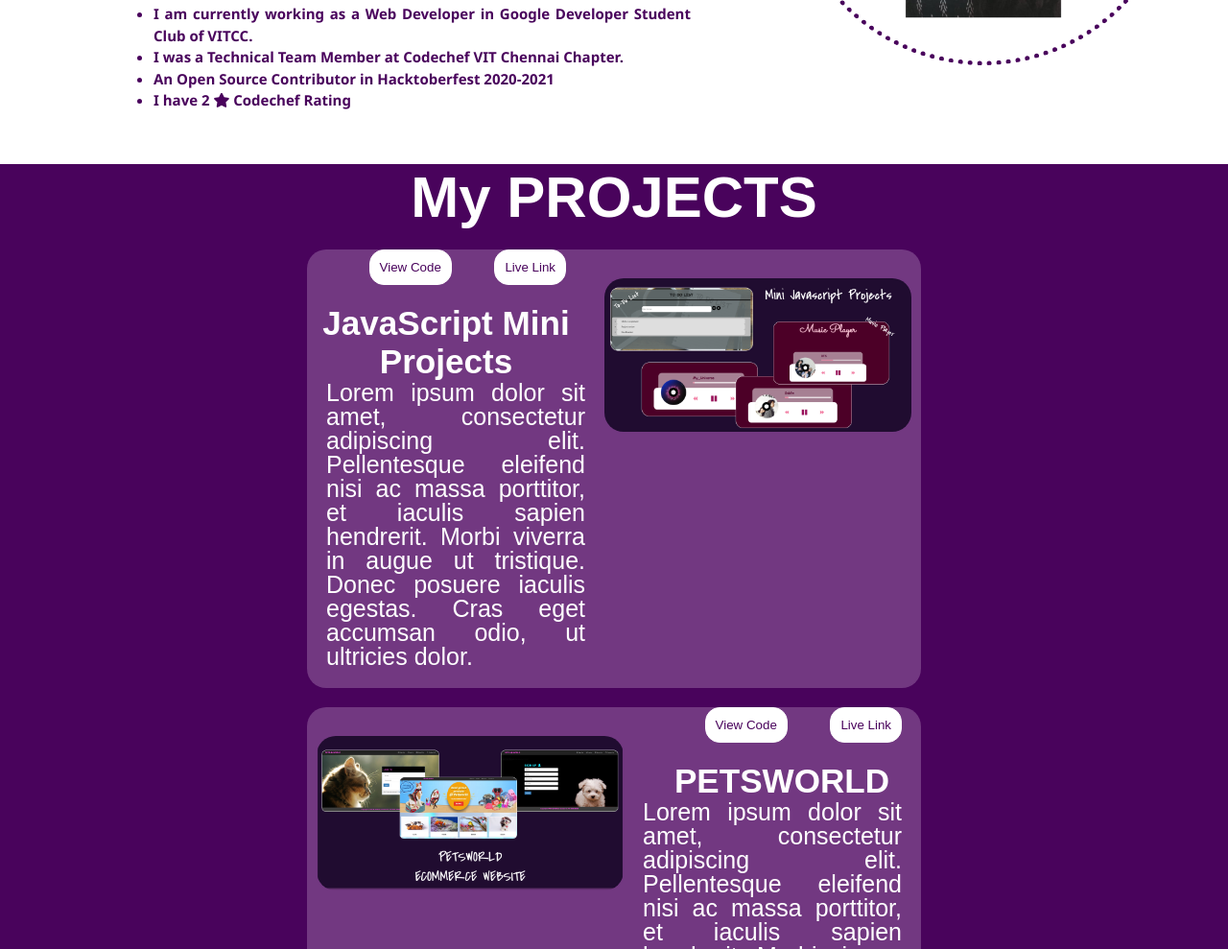
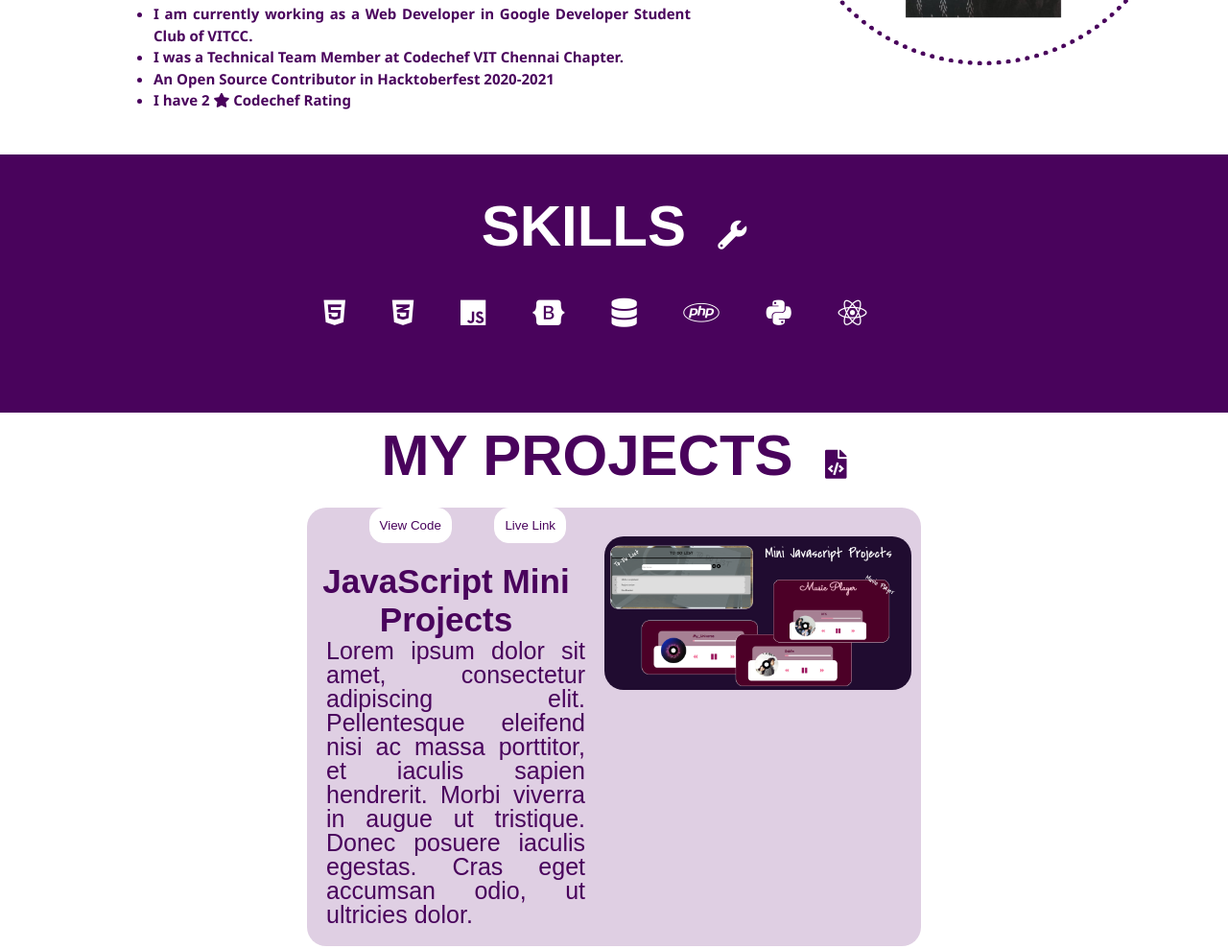
Before and after one commit to HimaRaniMathews/CV, a plain HTML site: page index.html in a window 1280 px wide. Shown: the part 1151-2140 px from the top of the page at 96% size. Drawn offline with Linux system fonts and the light colour scheme; a web font is replaced by a local one.

Commit message:
Added Files

```diff
--- a/css/styles.css
+++ b/css/styles.css
@@ -160,8 +160,8 @@ body {
 .container-4 {
   margin: 0;
   width: 100%;
-  background-color: #49035c;
-  color: white;
+  background-color: white;
+  color: #49035c;
   font-family: 'Dongle', sans-serif;
   font-size: 30px;
   padding-bottom: 20px;
@@ -169,7 +169,7 @@ body {
 
 .container-4 h1 {
   text-align: center;
-  color: white;
+  color: #49035c;
   margin: 10px auto auto auto;
   padding: 20px auto;
 }
@@ -217,7 +217,7 @@ border: 1px solid white;
   background-color: rgba(175, 136, 186,0.4);
   width: 50%;
   margin: 20px auto;
-  color: white;
+  color: #49035c;
   border-radius: 20px;
 }
 
@@ -240,9 +240,14 @@ border: 1px solid white;
 /*----------------------------------------------------------------------SECTION 5----------------*/
 
 .container-5 {
-  color: #49035c;
+  background-color: #49035c;
+  color: white;
+  padding-top: 20px;
+    padding-bottom: 50px;
 }
-
+.fab{
+  color: white;
+}
 /*----------------------------------------------------------------------SECTION 5----------------*/
 .container-6{
   background-color: #49035c;
--- a/index.html
+++ b/index.html
@@ -68,10 +68,25 @@
     </div>
   </div>
 
+  <div class="container-5" id="skills">
+    <div class="heading-3">
+      <h1 style="color: white;">SKILLS&nbsp;&nbsp;<i class="fa fa-wrench" style="font-size:30px;color: white;"></i></h1>
+      <h3>
+        <i class="fab fa-html5" style="font-size:30px"></i></a>&nbsp;&nbsp;&nbsp;&nbsp;
+        <i class="fab fa-css3-alt icon" style="font-size:30px"></i></a>&nbsp;&nbsp;&nbsp;&nbsp;
+        <i class="fab fa-js icon" style="font-size:30px"></i></a>&nbsp;&nbsp;&nbsp;&nbsp;
+        <i class="fab fa-bootstrap icon" style="font-size:30px"></i></a>&nbsp;&nbsp;&nbsp;&nbsp;
+        <i class="fas fa-database icon fab" style="font-size:30px"></i></a>&nbsp;&nbsp;&nbsp;&nbsp;
+        <i class="fab fa-php icon" style="font-size:30px"></i></a>&nbsp;&nbsp;&nbsp;&nbsp;
+        <i class="fab fa-python icon" style="font-size:30px"></i></a>&nbsp;&nbsp;&nbsp;&nbsp;
+        <i class="fab fa-react" style="font-size:30px"></i></a>&nbsp;&nbsp;&nbsp;&nbsp;
 
+      </h3>
+    </div>
+  </div>
 
   <div class="container-4" id="projects">
-    <h1>My PROJECTS</h1>
+    <h1 style="color: #49035c;">MY PROJECTS&nbsp;&nbsp;<i class="fa fa-file-code-o" style="font-size:30px;color: #49035c;"></i></h1>
 
     <div class="c4 r1">
       <a href="https://himaranimathews.github.io/JS-Music-Player/">
@@ -107,22 +122,7 @@
     </div>
   </div>
 
-  <div class="container-5" id="skills">
-    <div class="heading-3">
-      <h1>SKILLS&nbsp;&nbsp;<i class="fa fa-wrench" style="font-size:30px"></i></h1>
-      <h3>
-        <i class="fab fa-html5" style="font-size:30px"></i></a>&nbsp;&nbsp;&nbsp;&nbsp;
-        <i class="fab fa-css3-alt icon" style="font-size:30px"></i></a>&nbsp;&nbsp;&nbsp;&nbsp;
-        <i class="fab fa-js icon" style="font-size:30px"></i></a>&nbsp;&nbsp;&nbsp;&nbsp;
-        <i class="fab fa-bootstrap icon" style="font-size:30px"></i></a>&nbsp;&nbsp;&nbsp;&nbsp;
-        <i class="fas fa-database icon" style="font-size:30px"></i></a>&nbsp;&nbsp;&nbsp;&nbsp;
-        <i class="fab fa-php icon" style="font-size:30px"></i></a>&nbsp;&nbsp;&nbsp;&nbsp;
-        <i class="fab fa-python icon" style="font-size:30px"></i></a>&nbsp;&nbsp;&nbsp;&nbsp;
-        <i class="fab fa-react" style="font-size:30px"></i></a>&nbsp;&nbsp;&nbsp;&nbsp;
 
-      </h3>
-    </div>
-  </div>
 
   <div class="container-6" id="contact">
     <div class="heading-3">
```
